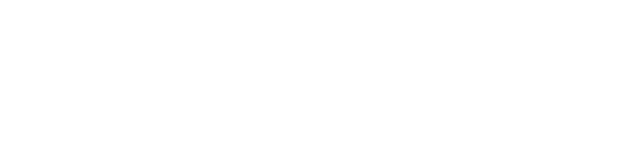
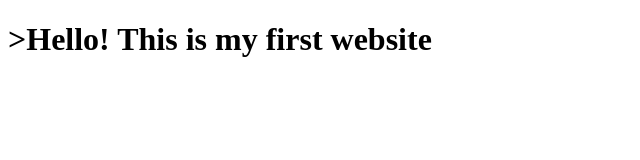
Before and after one commit to YevgeniySSt/genius-project, a plain HTML site: page index.html in a window 1280 px wide. Shown: the whole page, without its empty margins (0-640 px from the left). Drawn offline with Linux system fonts and the light colour scheme.

Commit message:
Added title

```diff
--- a/index.html
+++ b/index.html
@@ -6,6 +6,6 @@
     <title>Document</title>
   </head>
   <body>
-
+    <h1>>Hello! This is my first website</h1>
   </body>
 </html>
```
